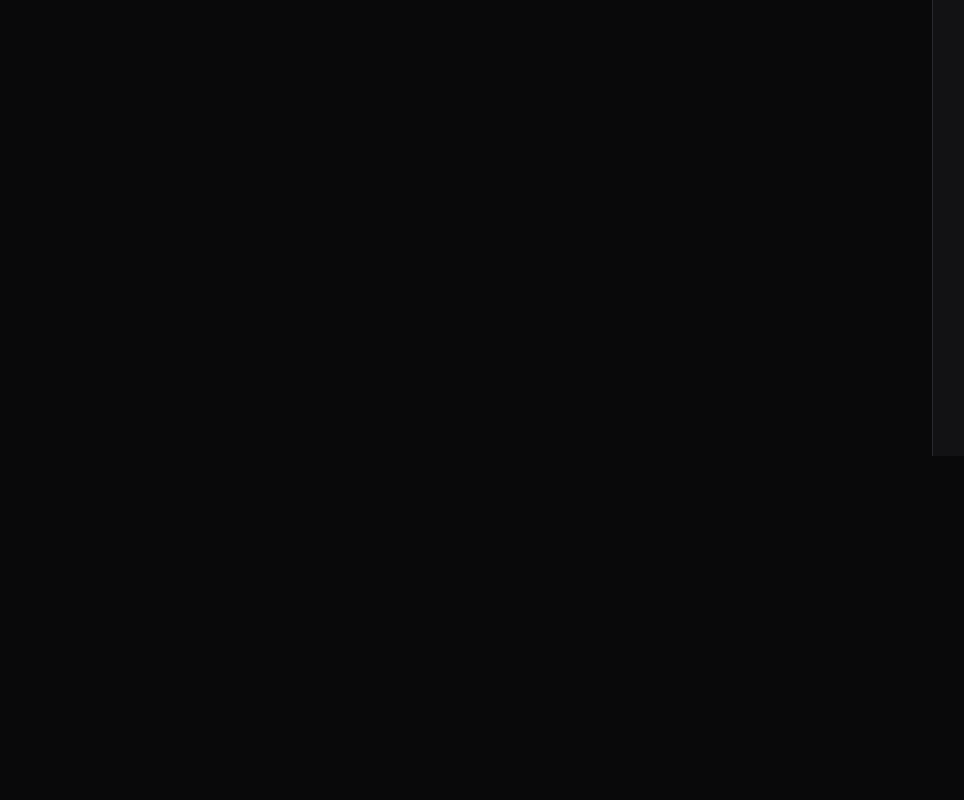
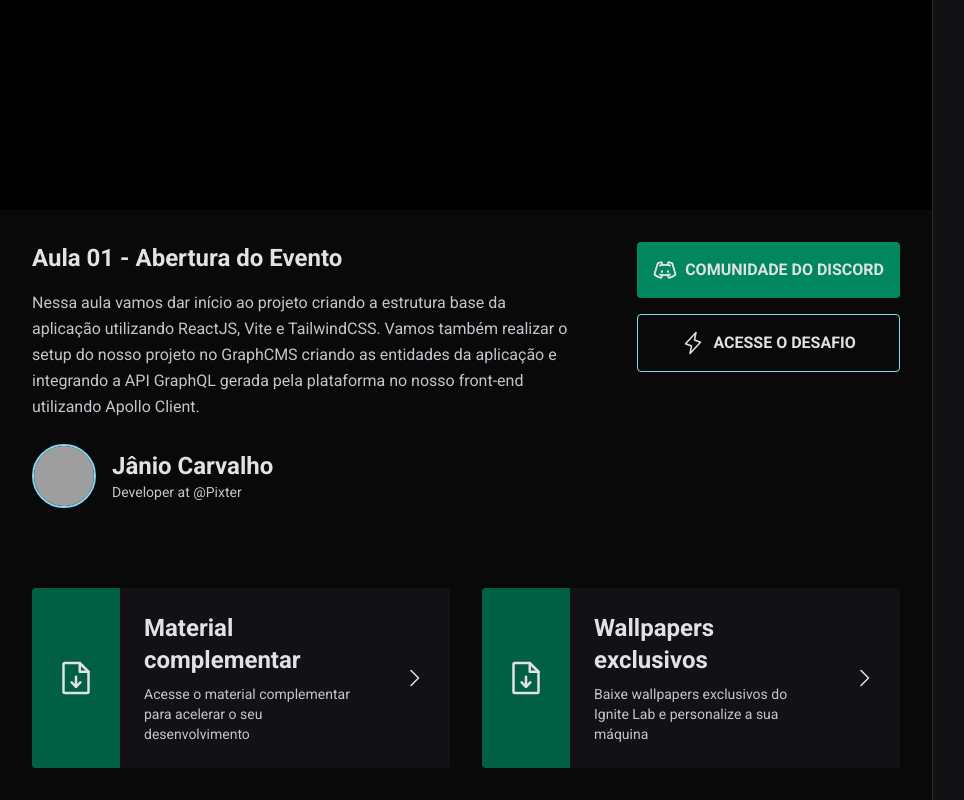
Before and after one commit to janio02011998/ignite-lab, a React (Vite) app: page / in a window 1280 px wide. Shown: the part 344-1144 px from the top of the page, without its empty margins (0-964 px from the left). Before the commit the page ends 800 px from the top, so only its background shows below. Built offline with nearby package versions, Linux system fonts and the light colour scheme; no server answers; grey boxes are pictures that could not be loaded.

Commit message:
UPDATE: part 1 from video component done

```diff
--- a/src/components/Video.tsx
+++ b/src/components/Video.tsx
@@ -1,7 +1,103 @@
+import {
+  CaretRight,
+  DiscordLogo,
+  FileArrowDown,
+  FileArrowUp,
+  Lightning,
+} from 'phosphor-react'
+
 export function Video() {
   return (
     <div className='flex-1'>
-      <h1>Video</h1>
+      <div className='bg-black flex justify-center'>
+        <div className='h-full w-full max-w-[1100px] max-h-[60vh] aspect-video'></div>
+      </div>
+
+      <div className='p-8 max-w-[1100px] mx-auto'>
+        <div className='flex items-start gap-16'>
+          <div className='flex-1'>
+            <h1 className='text-2xl font-bold'>Aula 01 - Abertura do Evento</h1>
+            <p className='mt-4 text-gray-200 leading-relaxed'>
+              Nessa aula vamos dar início ao projeto criando a estrutura base da
+              aplicação utilizando ReactJS, Vite e TailwindCSS. Vamos também
+              realizar o setup do nosso projeto no GraphCMS criando as entidades
+              da aplicação e integrando a API GraphQL gerada pela plataforma no
+              nosso front-end utilizando Apollo Client.
+            </p>
+            <div className='flex items-center gap-4 mt-6'>
+              <img
+                className='h-16 w-16 rounded-full border-2 border-blue-500'
+                src='https://github.com/janio02011998.png'
+                alt='JJ'
+              />
+
+              <div className='leading-relaxed'>
+                <strong className='font-bold text-2xl block'>
+                  Jânio Carvalho
+                </strong>
+                <span className='text-gray-200 text-sm block'>
+                  Developer at @Pixter
+                </span>
+              </div>
+            </div>
+          </div>
+
+          <div className='flex flex-col gap-4'>
+            <a
+              href='#'
+              className='p-4 text=sm bg-green-500 flex items-center rounded font-bold uppercase gap-2 justify-center hover:bg-green-700 transition-colors'
+            >
+              <DiscordLogo size={24} />
+              Comunidade do discord
+            </a>
+            <a
+              href='#'
+              className='p-4 text=sm border border-blue-500 flex items-center rounded font-bold uppercase gap-2 justify-center hover:bg-blue-500 hover:text-gray-900 transition-colors'
+            >
+              <Lightning size={24} />
+              Acesse o desafio
+            </a>
+          </div>
+        </div>
+        <div className='gap-8 mt-20 grid grid-cols-2'>
+          <a
+            href='#'
+            className='bg-gray-700 rounded overflow-hidden flex items-stretch gap-6 hover:bg-gray-600 transition-colors'
+          >
+            <div className='bg-green-700 h-full p-6 flex items-center'>
+              <FileArrowDown size={40} />
+            </div>
+            <div className='py-6 leading-relaxed'>
+              <strong className='text-2xl'>Material complementar</strong>
+              <p className='text-sm text-gray-200 mt-2'>
+                Acesse o material complementar para acelerar o seu
+                desenvolvimento
+              </p>
+            </div>
+            <div className='h-full p-6 flex items-center'>
+              <CaretRight size={24} />
+            </div>
+          </a>
+          <a
+            href='#'
+            className='bg-gray-700 rounded overflow-hidden flex items-stretch gap-6 hover:bg-gray-600 transition-colors'
+          >
+            <div className='bg-green-700 h-full p-6 flex items-center'>
+              <FileArrowDown size={40} />
+            </div>
+            <div className='py-6 leading-relaxed'>
+              <strong className='text-2xl'>Wallpapers exclusivos</strong>
+              <p className='text-sm text-gray-200 mt-2'>
+                Baixe wallpapers exclusivos do Ignite Lab e personalize a sua
+                máquina
+              </p>
+            </div>
+            <div className='h-full p-6 flex items-center'>
+              <CaretRight size={24} />
+            </div>
+          </a>
+        </div>
+      </div>
     </div>
   )
 }
```
